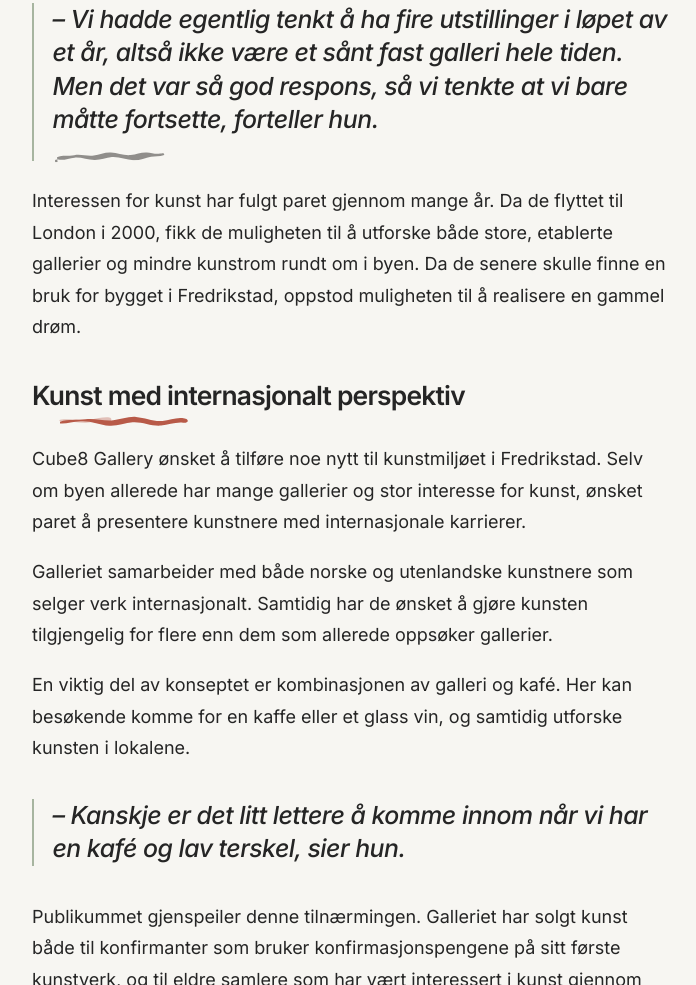
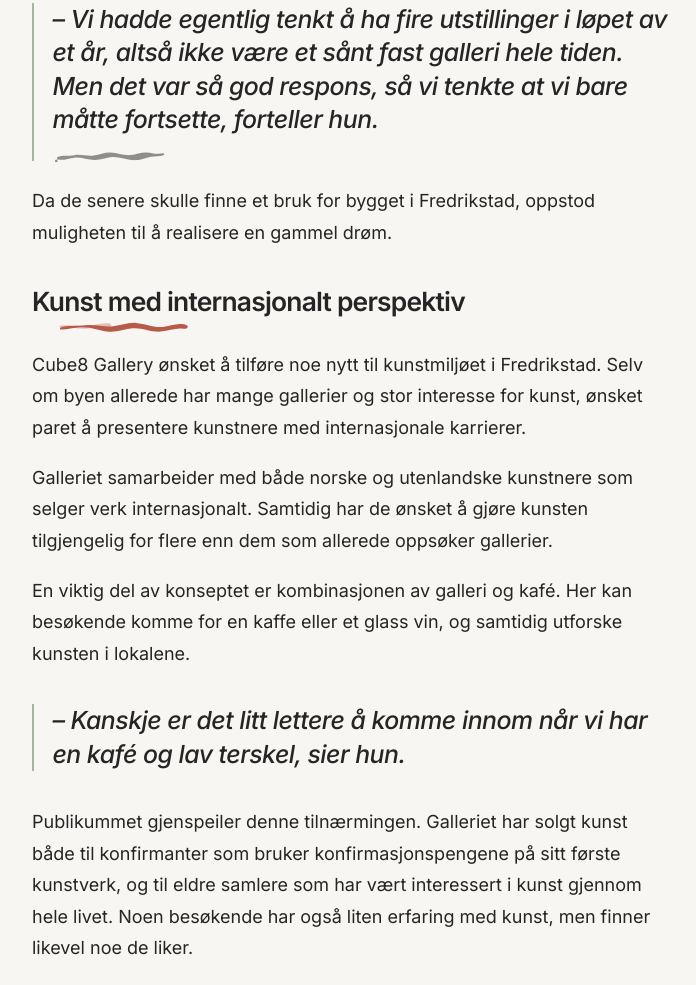
Before and after one commit to Ingridck28/Kommunikasjonsdesign-eksamen, a plain HTML site: page articles/article-design.html in a window 1280 px wide. Shown: the part 1519-2504 px from the top of the page, without its empty margins (288-984 px from the left). Drawn offline with Linux system fonts and the light colour scheme.

Commit message:
Kort ned Cube8-avsnittet om bygget i Fredrikstad.
Co-authored-by: Cursor <cursoragent@cursor.com>

```diff
--- a/articles/article-design.html
+++ b/articles/article-design.html
@@ -69,7 +69,7 @@
             </svg>
           </blockquote>
 
-          <p>Interessen for kunst har fulgt paret gjennom mange år. Da de flyttet til London i 2000, fikk de muligheten til å utforske både store, etablerte gallerier og mindre kunstrom rundt om i byen. Da de senere skulle finne en bruk for bygget i Fredrikstad, oppstod muligheten til å realisere en gammel drøm.</p>
+          <p>Da de senere skulle finne et bruk for bygget i Fredrikstad, oppstod muligheten til å realisere en gammel drøm.</p>
 
           <h2>Kunst med internasjonalt perspektiv</h2>
           <p>Cube8 Gallery ønsket å tilføre noe nytt til kunstmiljøet i Fredrikstad. Selv om byen allerede har mange gallerier og stor interesse for kunst, ønsket paret å presentere kunstnere med internasjonale karrierer.</p>
```
